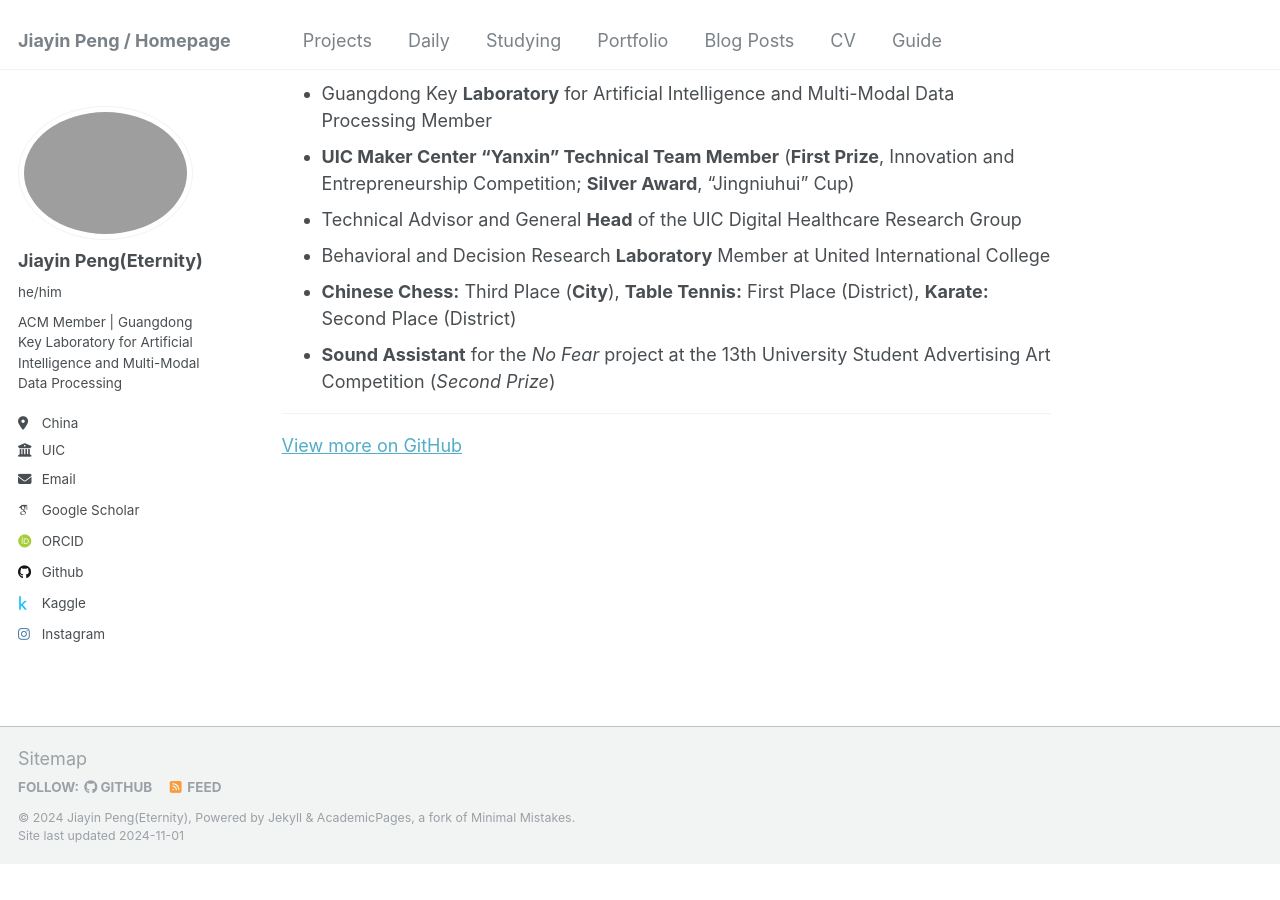
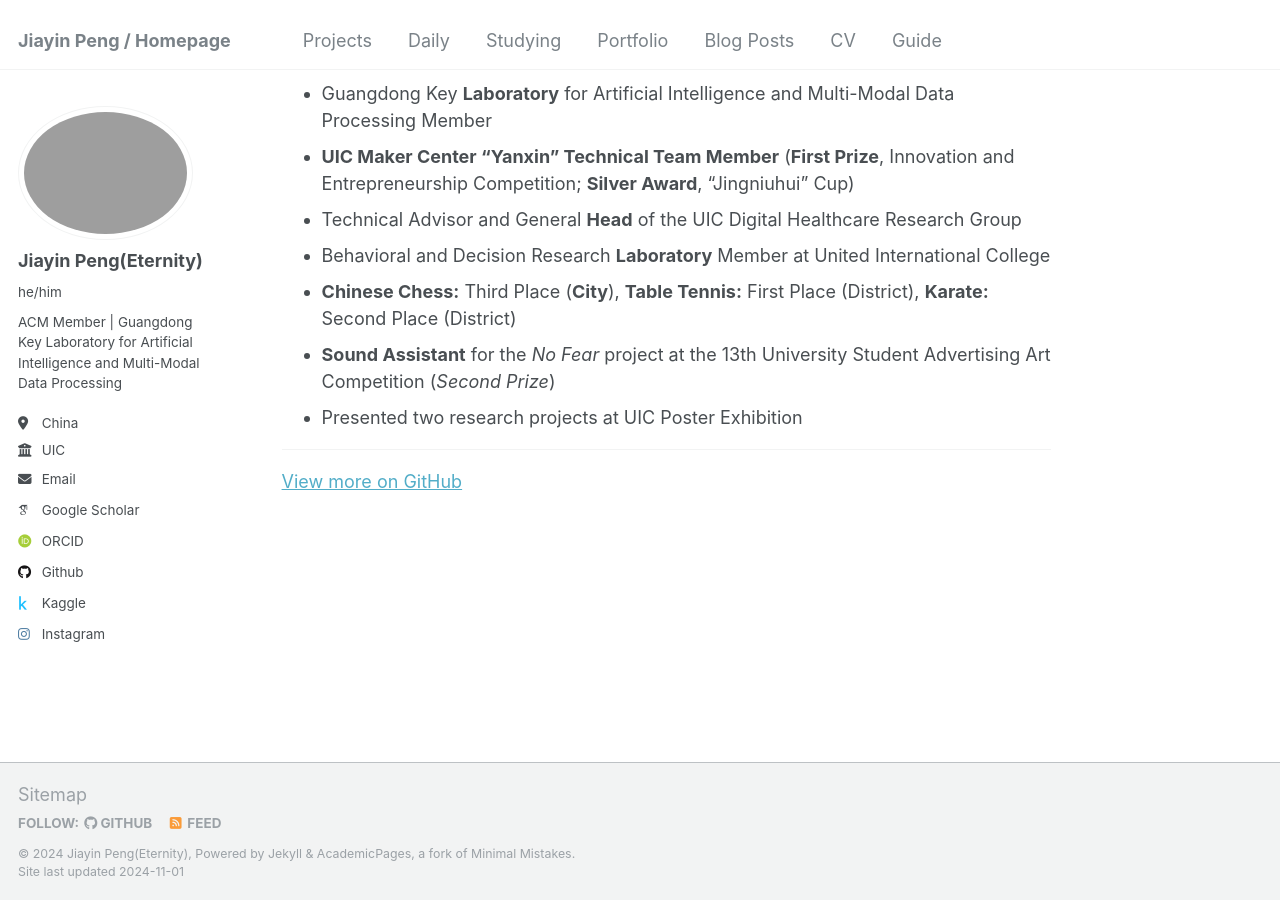
Before and after one commit to EternityPeng/eternitypeng.github.io, a Jekyll site: the page built from _pages/about.md, in a window 1280 px wide and 900 px high, scrolled down 4000 px. Built offline with Jekyll 4.4.1, drawn with Linux system fonts in a browser that asks for light colours; some web fonts are replaced; before the commit the page ends 4864 px from its top, so only the background shows below that.

Commit message:
Update about.md

```diff
--- a/_pages/about.md
+++ b/_pages/about.md
@@ -125,7 +125,7 @@ redirect_from:
 - Behavioral and Decision Research **Laboratory** Member at United International College
 - **Chinese Chess:** Third Place (**City**), **Table Tennis:** First Place (District), **Karate:** Second Place (District)
 - **Sound Assistant** for the *No Fear* project at the 13th University Student Advertising Art Competition (*Second Prize*)
-
+- Presented two research projects at UIC Poster Exhibition
 
 ---
 
```
